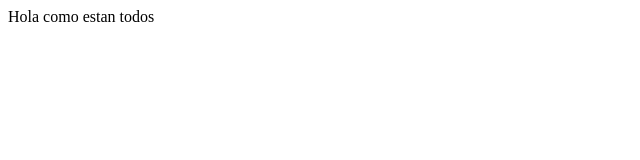
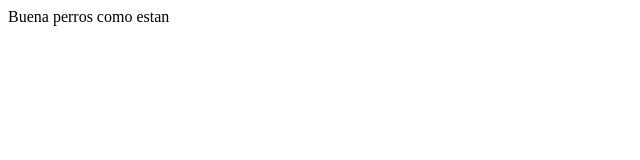
Before and after one commit to RoD1cK/cursopreworks, a plain HTML site: page index.html in a window 1280 px wide. Shown: the full height of the page, 0-640 px from the left. Drawn offline with Linux system fonts and the light colour scheme.

```diff
--- a/index.html
+++ b/index.html
@@ -7,7 +7,7 @@
     <title>Buenas Buenas </title>
 </head>
 <body>
-    Hola como estan todos
+    Buena perros como estan
 
 </body>
 </html>
```
